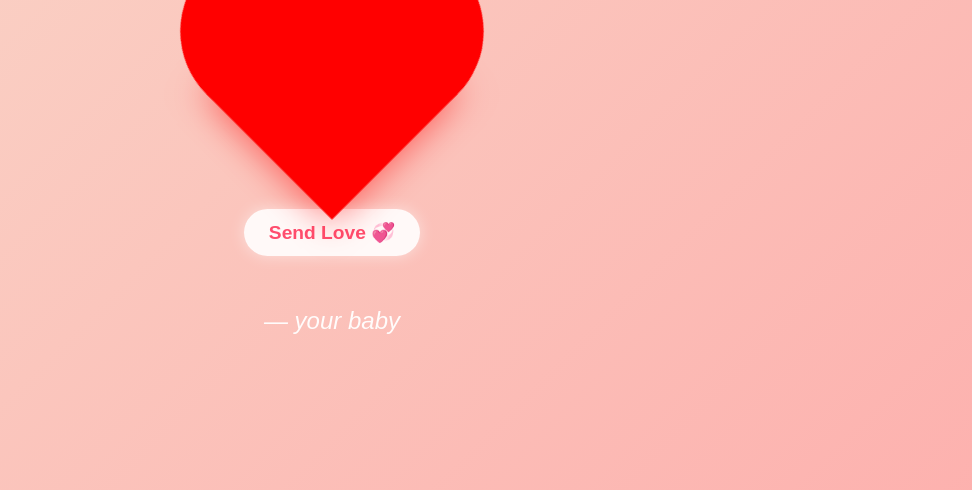
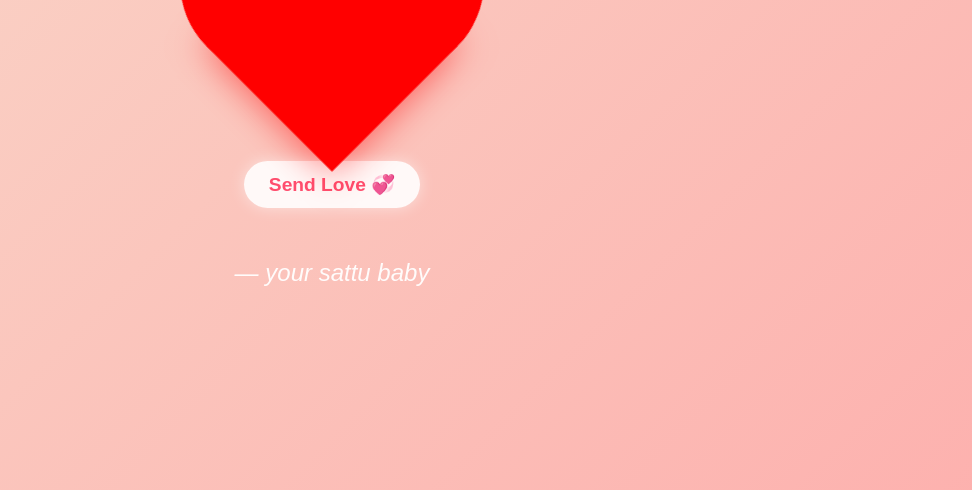
Before and after one commit to satendra17/MyLove, a plain HTML site: page mylo.html in a window 1280 px wide. Shown: the part 310-800 px from the top of the page, without its empty margins (308-1280 px from the left). Drawn offline with Linux system fonts and the light colour scheme.

Commit message:
Update mylo.html

```diff
--- a/mylo.html
+++ b/mylo.html
@@ -116,13 +116,11 @@
 </head>
 <body>
   <h1>I'm Really Sorry 💔</h1>
-  <p>I never meant to hurt you. My heart aches when you're upset. Please forgive me — I love you endlessly.</p>
-
   <div class="heart"></div>
 
   <button onclick="playMusic()">Send Love 💞</button>
 
-  <div class="signature">— your baby</div>
+  <div class="signature">— your sattu baby</div>
 
   <audio id="piano" preload="auto">
     <source src="https://cdn.pixabay.com/download/audio/2022/03/15/audio_5dc47a6a3d.mp3?filename=soft-piano-romantic-ambient-110624.mp3" type="audio/mpeg">
```
